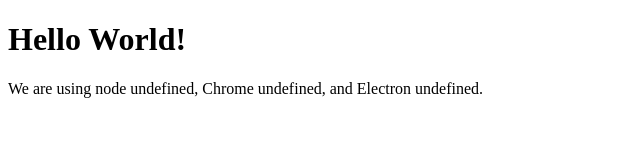
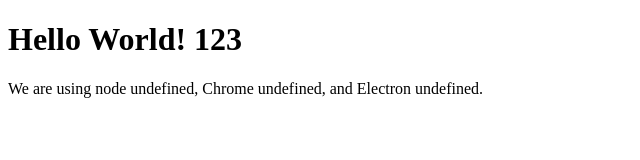
Before and after one commit to gisakuya/my-app, an Electron app: page index.html in a window 1280 px wide. Shown: the full height of the page, 0-640 px from the left. Drawn offline with Linux system fonts and the light colour scheme.

Commit message:
commit 6

```diff
--- a/index.html
+++ b/index.html
@@ -5,7 +5,7 @@
     <title>Hello World!</title>
   </head>
   <body>
-    <h1>Hello World!</h1>
+    <h1>Hello World! 123</h1>
     We are using node <script>document.write(process.versions.node)</script>,
     Chrome <script>document.write(process.versions.chrome)</script>,
     and Electron <script>document.write(process.versions.electron)</script>.
--- a/package.json
+++ b/package.json
@@ -9,7 +9,7 @@
     "dist-w": "electron-builder --win",
     "dist-l": "electron-builder --linux AppImage",
     "dist-wl": "electron-builder -wl",
-    "dist-p": "electron-builder --win portable -p always",
+    "dist-p": "electron-builder --win -p always",
     "test": "echo \"Error: no test specified\" && exit 1"
   },
   "build": {
```
